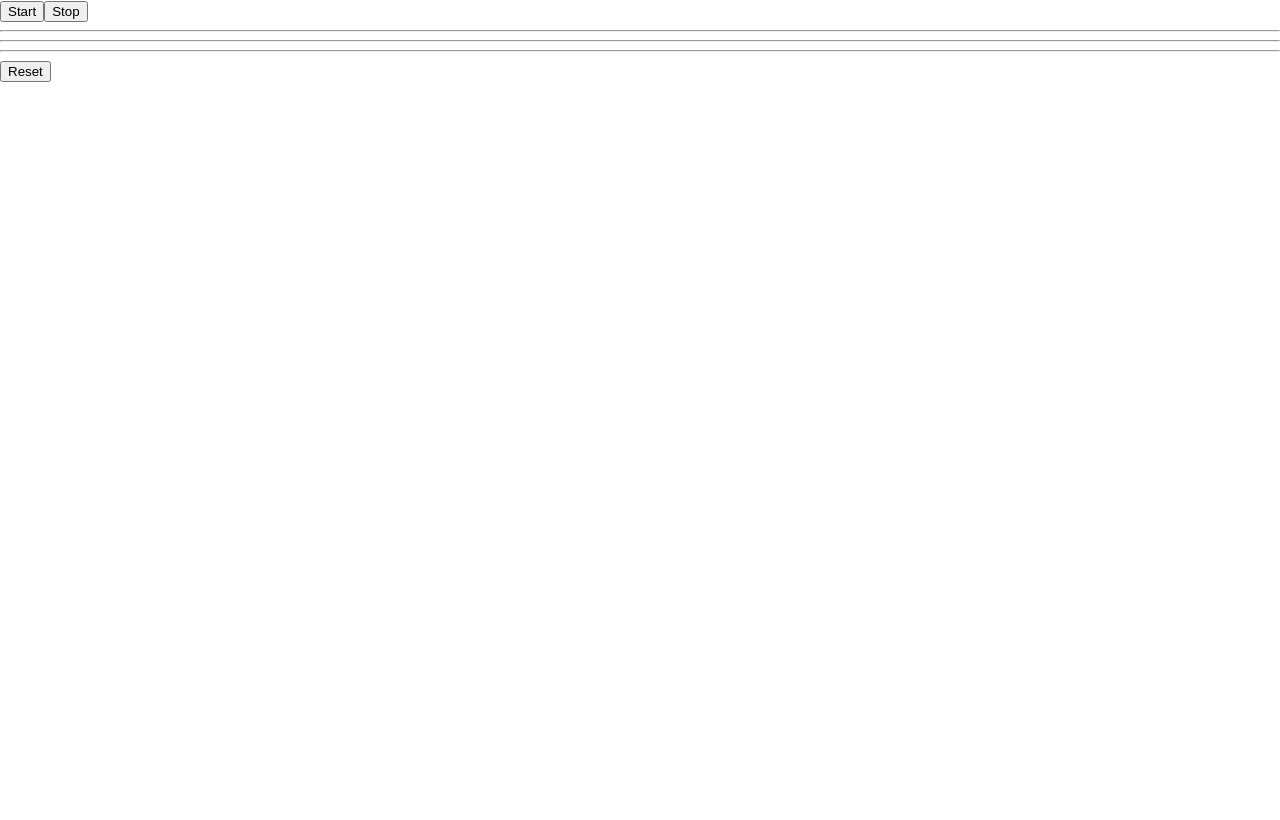
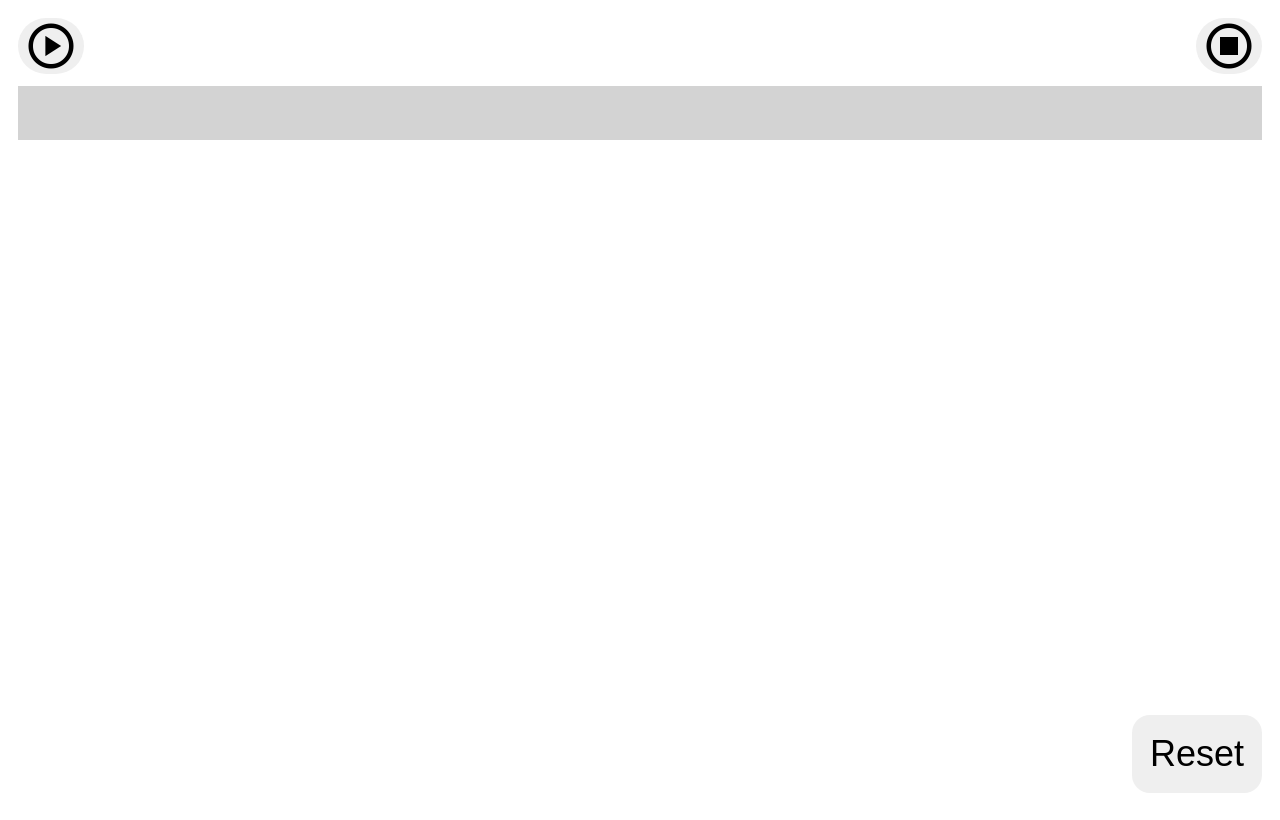
Before and after one commit to martinstige/MultiTimer, a React (Create React App) app: page / in a window 1280 px wide. Built offline with nearby package versions, Linux system fonts and the light colour scheme.

Commit message:
Added some styling

```diff
--- a/public/index.html
+++ b/public/index.html
@@ -24,7 +24,18 @@
       work correctly both with client-side routing and a non-root public URL.
       Learn how to configure a non-root public URL by running `npm run build`.
     -->
-    <title>React App</title>
+
+    <link rel="preconnect" href="https://fonts.googleapis.com" />
+    <link rel="preconnect" href="https://fonts.gstatic.com" crossorigin />
+    <link href="https://fonts.googleapis.com/css2?family=Roboto+Mono:ital,wght@0,100..700;1,100..700&family=Roboto:ital,wght@0,100;0,300;0,400;0,500;0,700;0,900;1,100;1,300;1,400;1,500;1,700;1,900&display=swap" rel="stylesheet">
+
+
+    <link
+      rel="stylesheet"
+      href="https://fonts.googleapis.com/css2?family=Material+Symbols+Outlined:opsz,wght,FILL,GRAD@20..48,100..700,0..1,-50..200"
+    />
+
+    <title>Multi timer</title>
   </head>
   <body>
     <noscript>You need to enable JavaScript to run this app.</noscript>
--- a/src/App.tsx
+++ b/src/App.tsx
@@ -1,14 +1,8 @@
 import "./App.css";
 import { MultiTimer } from "./components/MultiTimer/MultiTimer";
 
-
 function App() {
-
-  return (
-    <div className="timerInstance">
-     <MultiTimer  />
-    </div>
-  );
+  return <MultiTimer />;
 }
 
 export default App;
--- /dev/null
+++ b/src/components/MultiTimer/MultiTimer.module.css
@@ -0,0 +1,53 @@
+.MultiTimer {
+  margin: 1rem;
+  background-color: white;
+  display: grid;
+  grid-template-columns: auto;
+  grid-template-rows: auto 1fr auto;
+  grid-gap: 0.1rem;
+  height: 98vh;
+}
+
+.topButtonRow {
+  grid-row: 1;
+
+  display: flex;
+  justify-content: space-between;
+  margin-bottom: 10px;
+
+  .playButton {
+    font-size: 3rem;
+    border-radius: 2rem;
+    /* height: 4rem; */
+  }
+}
+
+
+.timersSection {
+  grid-row: 2;
+  flex-grow: 20;
+
+  border-radius: 0.4rem;
+
+  .runningTimers {
+    background-color: rgb(211, 211, 211);
+    min-height: 3rem;
+  }
+  .finishedTimers{
+    background-color: rgb(240, 240,240);
+
+  }
+}
+
+.footer {
+  grid-row: 3;
+  display: flex;
+  flex-direction: row;
+  justify-content: flex-end;
+
+  .resetButton {
+    font-size: 2rem;
+    padding: 1rem;
+    margin-bottom: 0.5rem;
+  }
+}
--- a/src/components/MultiTimer/MultiTimer.module.scss
+++ /dev/null
@@ -1,3 +0,0 @@
-.MultiTimer {
-
-}
--- a/src/components/MultiTimer/MultiTimer.tsx
+++ b/src/components/MultiTimer/MultiTimer.tsx
@@ -1,6 +1,6 @@
 import React from "react";
 
-import styles from "./MultiTimer.module.scss";
+import styles from "./MultiTimer.module.css";
 import { Runner } from "../../runner";
 import { TimerRow } from "../TimerRow/TimerRow";
 import { FinishedTimerRow } from "../FinishedTimerRow";
@@ -39,25 +39,46 @@ export function MultiTimer({ prop = "default value" }: MultiTimerProps) {
   };
 
   return (
-    <>
-      <button onClick={onStart}>Start</button>
-      <button onClick={onStop}>Stop</button>
-      <hr />
+    <div className={styles.MultiTimer}>
+      <div className={styles.topButtonRow}>
+        <button
+          className={styles.playButton + " material-symbols-outlined"}
+          onClick={onStart}
+        >
+          play_circle
+        </button>
+        <button
+          className={styles.playButton + " material-symbols-outlined"}
+          onClick={onStop}
+        >
+          stop_circle
+        </button>
+      </div>
+
+      <div className={styles.timersSection}>
+        <div className={styles.runningTimers}>
           {runners
             .filter((r) => r.isRunning())
             .sort((a, b) => b.startTime - a.startTime)
             .map((runner) => (
               <TimerRow runner={runner} />
             ))}
-      <hr />
+        </div>
+
+        <div className={styles.finishedTimers}>
           {runners
             .filter((r) => r.isEnded())
             .sort((a, b) => b.startTime - a.startTime)
             .map((runner) => (
-          <FinishedTimerRow runner={runner} />
+              <TimerRow runner={runner} />
             ))}
-      <hr />
-      <button onClick={onReset}>Reset</button>
-    </>
+        </div>
+      </div>
+      <div className={styles.footer}>
+        <button className={styles.resetButton} onClick={onReset}>
+          Reset
+        </button>
+      </div>
+    </div>
   );
 }
--- a/src/components/TimerRow/TimerRow.module.css
+++ b/src/components/TimerRow/TimerRow.module.css
@@ -1,5 +1,14 @@
 .TimerRow {
-    span {
-      padding-right: 10px;
-    }
+  display: flex;
+  justify-content: space-between;
+
+  font-size: 2rem;
+
+  span {
+    padding-right: 10px;
+  }
+
+  .timer {
+    font-family: "Roboto Mono", monospace;
+  }
 }
--- a/src/components/TimerRow/TimerRow.tsx
+++ b/src/components/TimerRow/TimerRow.tsx
@@ -19,12 +19,12 @@ export function TimerRow(props: TimerRowProps) {
     return () => {
       clearInterval(interval);
     };
-  }, [props.runner.startTime]);
+  }, [props.runner.startTime, props.runner.endTime]);
 
   return (
     <div key={props.runner.name} className={styles.TimerRow}>
       <span>{props.runner.name}</span>
-      <span>{toTimeString(getDate(elapsed))}</span>
+      <span className={styles.timer}>{toTimeString(getDate(elapsed))}</span>
     </div>
   );
 }
--- a/src/index.css
+++ b/src/index.css
@@ -1,13 +1,40 @@
+html {
+  font-size: 18px;
+  user-select: none;
+  overscroll-behavior: none;
+}
 body {
   margin: 0;
-  font-family: -apple-system, BlinkMacSystemFont, 'Segoe UI', 'Roboto', 'Oxygen',
-    'Ubuntu', 'Cantarell', 'Fira Sans', 'Droid Sans', 'Helvetica Neue',
-    sans-serif;
+  font-family: "Roboto", sans-serif;
+  font-weight: 400;
+  font-style: normal;
+
   -webkit-font-smoothing: antialiased;
   -moz-osx-font-smoothing: grayscale;
+  overscroll-behavior: none;
 }
 
 code {
-  font-family: source-code-pro, Menlo, Monaco, Consolas, 'Courier New',
+  font-family: source-code-pro, Menlo, Monaco, Consolas, "Courier New",
     monospace;
 }
+
+.material-symbols-outlined {
+  font-variation-settings: "FILL" 0, "wght" 400, "GRAD" 0, "opsz" 24;
+}
+
+button {
+  display: inline-block;
+  border: none;
+
+  margin: 0;
+  text-decoration: none;
+
+  border-radius: 1rem;
+
+  cursor: pointer;
+  text-align: center;
+
+  -webkit-appearance: none;
+  -moz-appearance: none;
+}
--- a/src/runner.ts
+++ b/src/runner.ts
@@ -9,11 +9,11 @@ export class Runner {
     this.endTime = endTime;
   }
 
-    public stop() : Runner {
+  public stop(): Runner {
     return new Runner(this.name, this.startTime, Date.now());
   }
 
-    public isRunning(): boolean  {
+  public isRunning(): boolean {
     return this.endTime === 0;
   }
 
@@ -22,7 +22,8 @@ export class Runner {
   }
 
   public getElapsed(): number {
-        console.log('getElapsed', this.name, Date.now() - this.startTime);
-        return Date.now() - this.startTime;
+    return this.isEnded()
+      ? this.endTime - this.startTime
+      : Date.now() - this.startTime;
   }
 }
```
Lines whose indentation alone changed are shown as unchanged.
